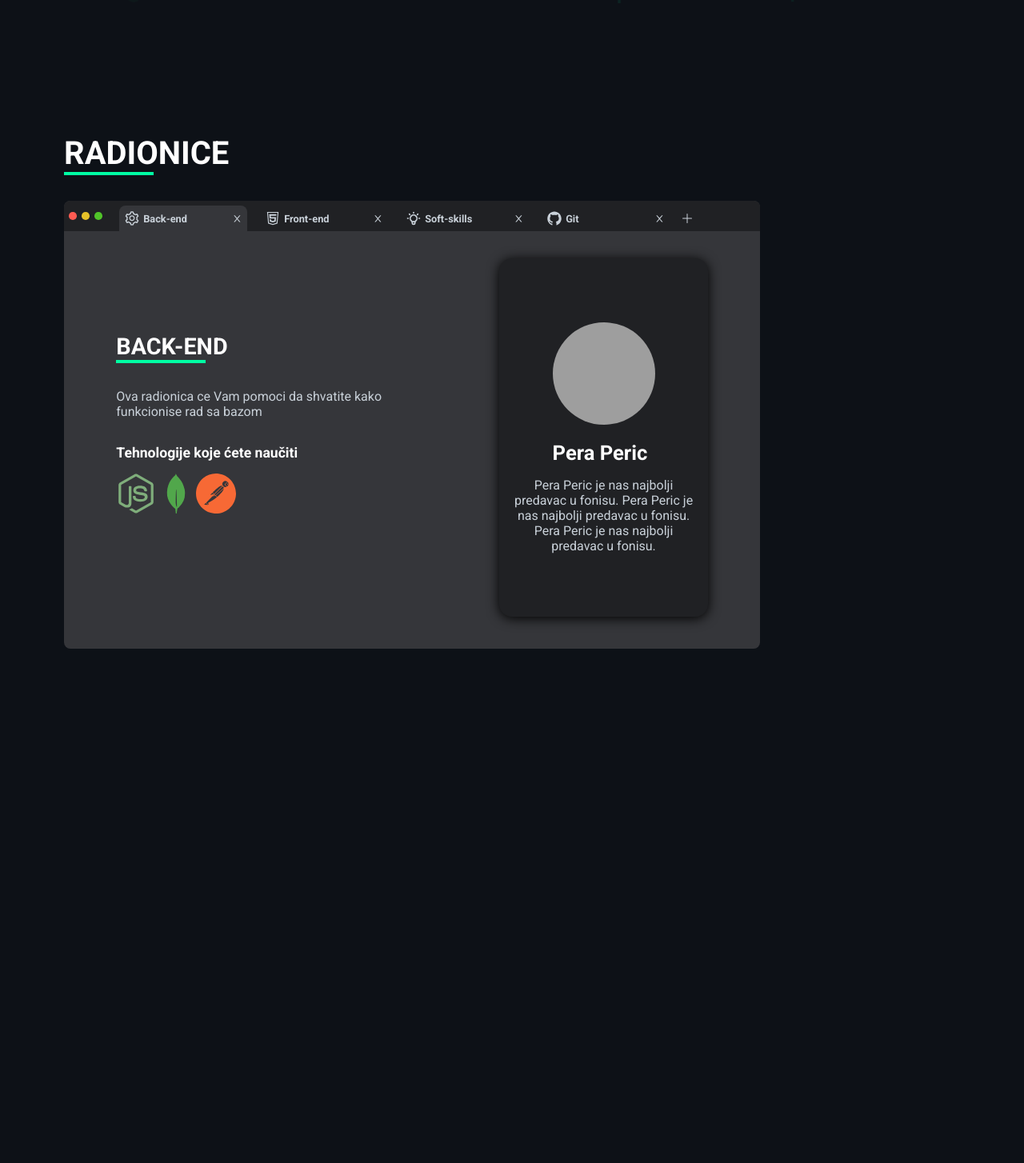
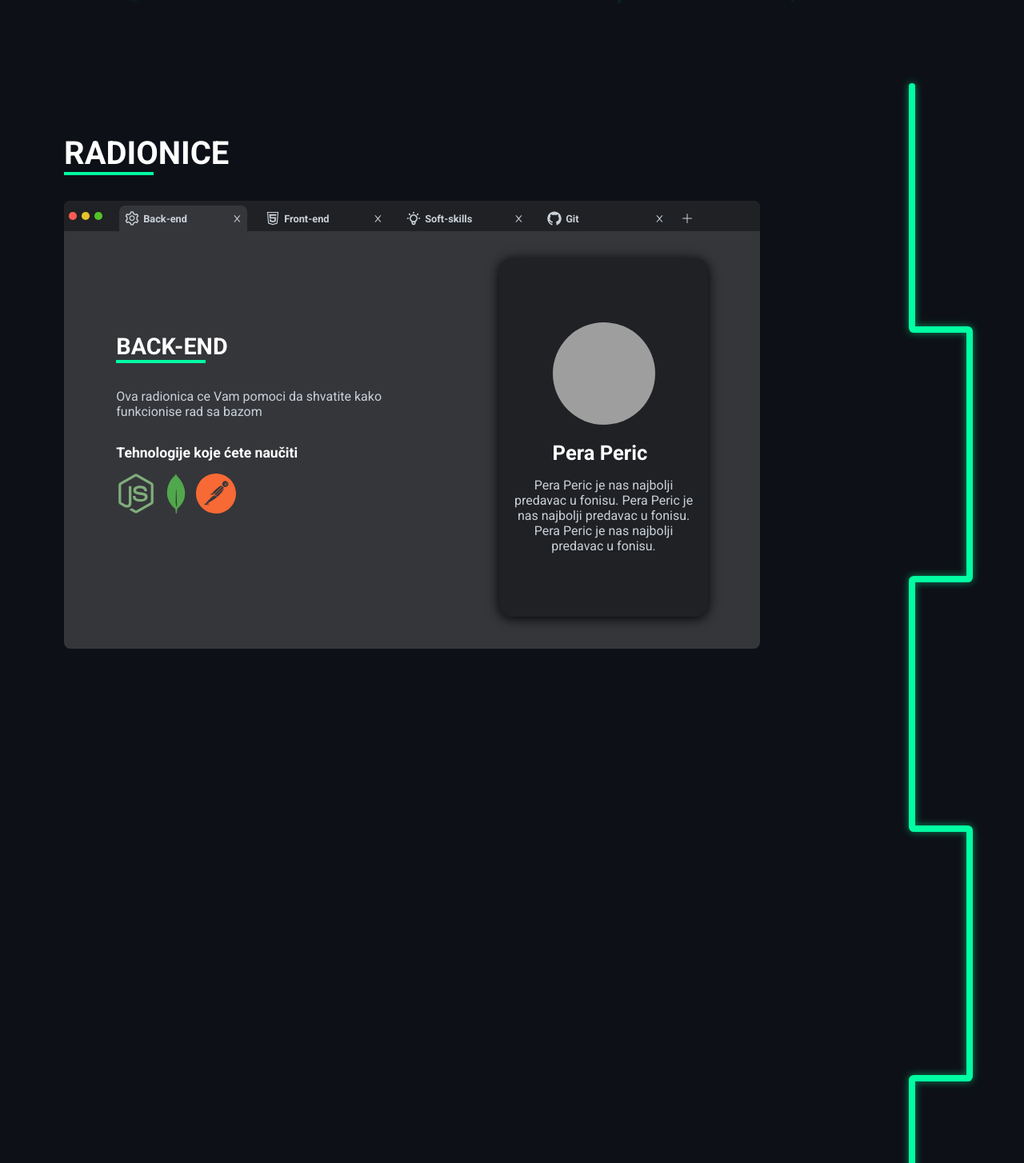
Before and after one commit to StefanJo3107/HZS-4.0-Site, a React (Create React App) app: page / in a window 1280 px wide. Shown: the part 1496-2950 px from the top of the page at 80% size. Built offline with nearby package versions, Linux system fonts and the light colour scheme; grey boxes are pictures that could not be loaded.

Commit message:
DOdao liniju sa strane za radionice

```diff
--- a/src/Components/OProjektu/OProjektu.jsx
+++ b/src/Components/OProjektu/OProjektu.jsx
@@ -19,7 +19,6 @@ const OProjektu = (props) => {
             },
         },
     };
-    let init = true;
     return (
         <motion.div
             className="o-projektu"
@@ -34,7 +33,6 @@ const OProjektu = (props) => {
                 animate={oProjektuVisible && "animate"}
             >
                 <SectionTitle>o projektu</SectionTitle>
-
                 <VisibilitySensor
                     onChange={(isVisible) => {
                         if (isVisible && !oProjektuVisible) {
--- a/src/Components/Radionice/Radionice.jsx
+++ b/src/Components/Radionice/Radionice.jsx
@@ -63,7 +63,18 @@ const Radionice = () => {
             />
           </div>
         </div>
-      <div className="visibility-line" style={{width: "3rem", height: "1rem", opacity: 0}}></div>
+      <div className="time-line">
+        <div className="line-v line-1 line"></div>
+        <div className="line-h line-2 line"></div>
+        <div className="line-v line-3 line"></div>
+        <div className="line-h line-4 line"></div>
+        <div className="line-v line-5 line"></div>
+        <div className="line-h line-6 line"></div>
+        <div className="line-v line-7 line"></div>
+        <div className="line-h line-8 line"></div>
+        <div className="line-v line-9 line"></div>
+        <div className="line-h line-10 line"></div>
+      </div>
     </div>
   );
 };
--- a/src/Components/Radionice/Radionice.scss
+++ b/src/Components/Radionice/Radionice.scss
@@ -6,6 +6,46 @@
   padding-top: 4rem;
   padding-right: 5rem;
   position: relative;
+  .time-line {
+    position: absolute;
+    right: 5%;
+    top: 0;
+    min-height: 200vh;
+    .line-v {
+      width: 0.5rem;
+      height: calc(40vh - 1rem);
+      &.line-3,
+      &.line-7 {
+        margin-left: 4.5rem;
+      }
+    }
+    .line-h {
+      width: 5rem;
+      height: 0.5rem;
+    }
+    .line {
+      background: $dugme_tamna;
+      box-shadow: 0 0 10px #00ffa287;
+    }
+    .line-1 {
+      border-top-left-radius: 0.4rem;
+      border-top-right-radius: 0.4rem;
+    }
+    .line-2,
+    .line-6,
+    .line-10 {
+      border-bottom-left-radius: 0.4rem;
+      border-top-right-radius: 0.4rem;
+    }
+    .line-4,
+    .line-8 {
+      border-bottom-right-radius: 0.4rem;
+      border-top-left-radius: 0.4rem;
+    }
+    .line-10 {
+      border-bottom-right-radius: 0.4rem;
+    }
+  }
 }
 
 .web-browser {
```
